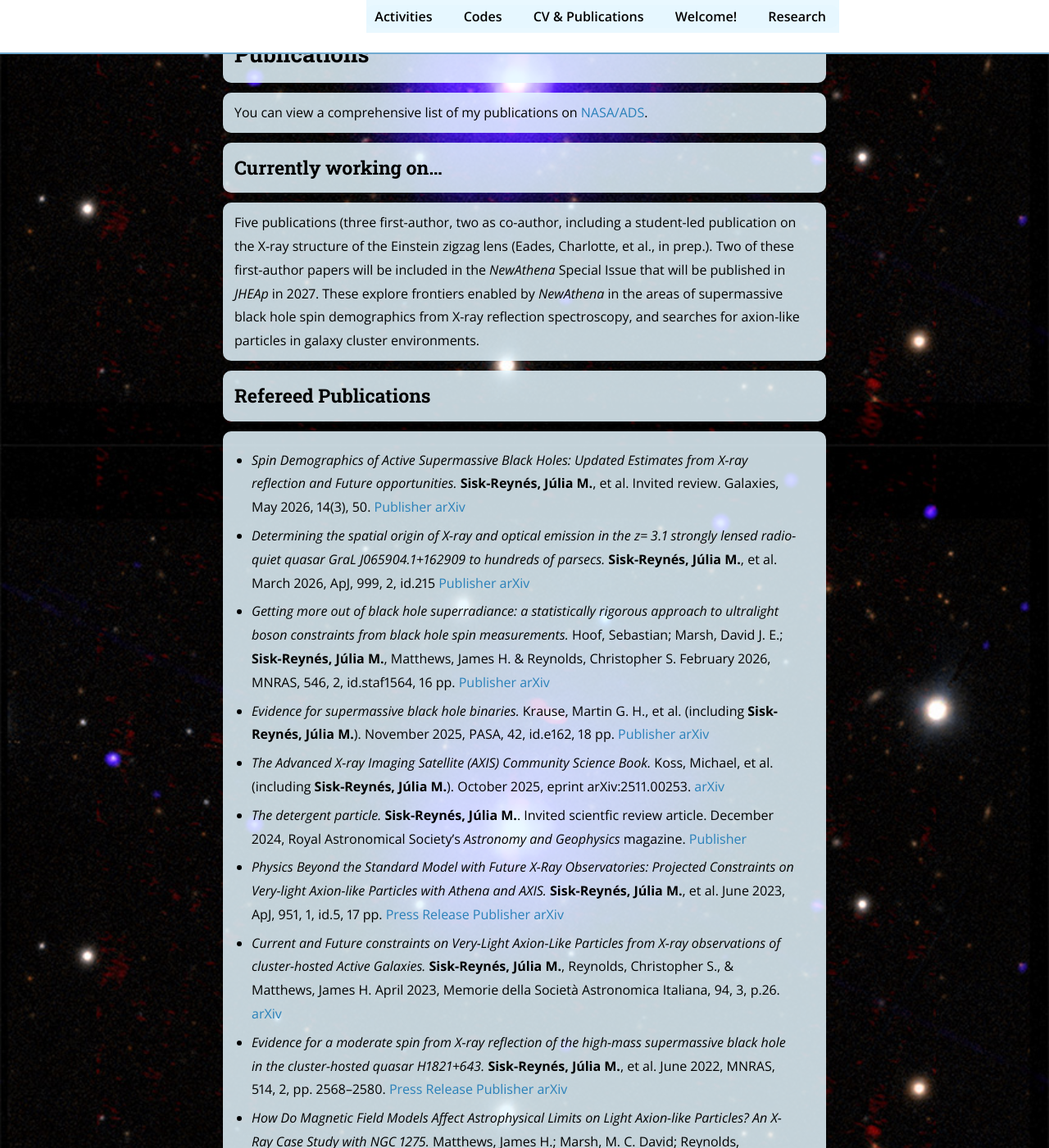
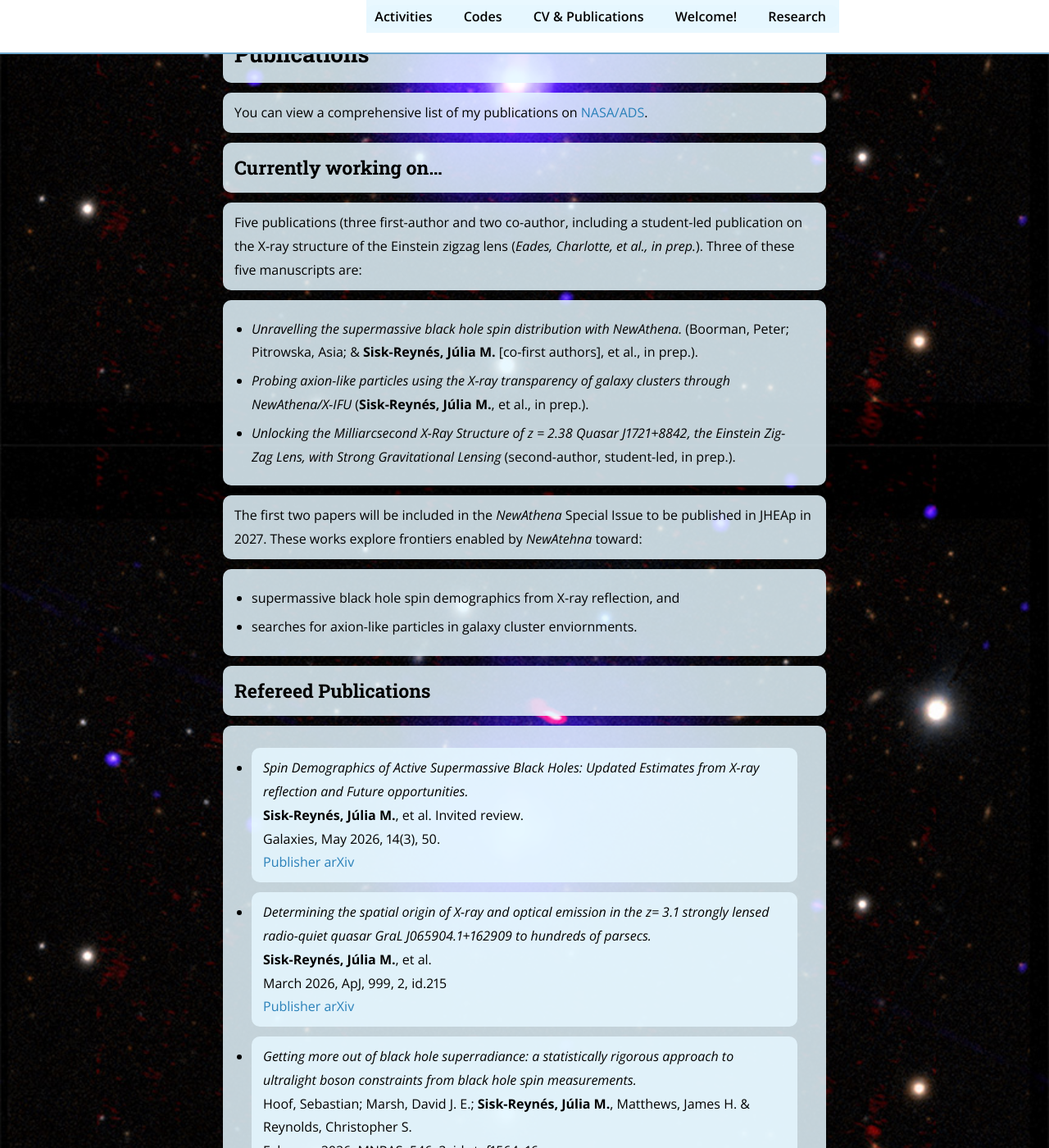
Before and after one commit to jsiskreynes-astro/jsiskreynes-astro.github.io, a Jekyll site: the page built from cv+publications.md, in a window 1280 px wide and 1400 px high, scrolled down 368 px. Shown: the whole window at 82% size. Built offline with Jekyll 4.4.1, drawn with Linux system fonts in a browser that asks for light colours; nearby versions of some CDN libraries; some of the changed text lies outside the part shown.

Commit message:
Update cv+publications.md

```diff
--- a/cv+publications.md
+++ b/cv+publications.md
@@ -16,50 +16,71 @@ You can view a comprehensive list of my publications on [NASA/ADS](https://ui.ad
 
 ### Currently working on...
 
-Five publications (three first-author, two as co-author, including a student-led publication on the X-ray structure of the Einstein zigzag lens (Eades, Charlotte, et al., in prep.). Two of these first-author papers will be included in the _NewAthena_ Special Issue that will be published in _JHEAp_ in 2027. These explore frontiers enabled by _NewAthena_ in the areas of supermassive black hole spin demographics from X-ray reflection spectroscopy, and searches for axion-like particles in galaxy cluster environments.
+Five publications (three first-author and two co-author, including a student-led publication on the X-ray structure of the Einstein zigzag lens (_Eades, Charlotte, et al., in prep._). Three of these five manuscripts are:
+
+- *Unravelling the supermassive black hole spin distribution with NewAthena.* (Boorman, Peter; Pitrowska, Asia; & **Sisk-Reynés, Júlia M.** [co-first authors], et al., in prep.). <br>
+- *Probing axion-like particles using the X-ray transparency of galaxy clusters through NewAthena/X-IFU* (**Sisk-Reynés, Júlia M.**, et al., in prep.). <br>
+- *Unlocking the Milliarcsecond X-Ray Structure of z = 2.38 Quasar J1721+8842, the Einstein Zig-Zag Lens, with Strong Gravitational Lensing* (second-author, student-led, in prep.).  <br>
+
+The first two papers will be included in the _NewAthena_ Special Issue to be published in JHEAp in 2027. These works explore frontiers enabled by _NewAtehna_ toward: <br>
+
+- supermassive black hole spin demographics from X-ray reflection, and  <br>
+- searches for axion-like particles in galaxy cluster enviornments.  <br>
 
 ### Refereed Publications
-- *Spin Demographics of Active Supermassive Black Holes: Updated Estimates from X-ray reflection and Future opportunities.* **Sisk-Reynés, Júlia M.**, et al.
-Invited review.
-Galaxies, May 2026, 14(3), 50.
-[Publisher](https://www.mdpi.com/2075-4434/14/3/50)  [arXiv](https://arxiv.org/abs/2605.13949)
-- *Determining the spatial origin of X-ray and optical emission in the z= 3.1 strongly lensed radio-quiet quasar GraL J065904.1+162909 to hundreds of parsecs.*
+- *Spin Demographics of Active Supermassive Black Holes: Updated Estimates from X-ray reflection and Future opportunities.* <br>
 **Sisk-Reynés, Júlia M.**, et al.
-March 2026, ApJ, 999, 2, id.215
-[Publisher](https://iopscience.iop.org/article/10.3847/1538-4357/ae3f2c)  [arXiv](https://arxiv.org/abs/2605.13949)
-- *Getting more out of black hole superradiance: a statistically rigorous approach to ultralight boson constraints from black hole spin measurements.*
-Hoof, Sebastian; Marsh, David J. E.; **Sisk-Reynés, Júlia M.**, Matthews, James H. & Reynolds, Christopher S.
-February 2026, MNRAS, 546, 2, id.staf1564, 16 pp.
+Invited review. <br>
+Galaxies, May 2026, 14(3), 50. <br>
+[Publisher](https://www.mdpi.com/2075-4434/14/3/50)  [arXiv](https://arxiv.org/abs/2605.13949)  <br>
+
+- *Determining the spatial origin of X-ray and optical emission in the z= 3.1 strongly lensed radio-quiet quasar GraL J065904.1+162909 to hundreds of parsecs.*  <br>
+**Sisk-Reynés, Júlia M.**, et al.  <br>
+March 2026, ApJ, 999, 2, id.215  <br>
+[Publisher](https://iopscience.iop.org/article/10.3847/1538-4357/ae3f2c)  [arXiv](https://arxiv.org/abs/2605.13949)  <br>
+
+- *Getting more out of black hole superradiance: a statistically rigorous approach to ultralight boson constraints from black hole spin measurements.*<br>
+Hoof, Sebastian; Marsh, David J. E.; **Sisk-Reynés, Júlia M.**, Matthews, James H. & Reynolds, Christopher S.  <br>
+February 2026, MNRAS, 546, 2, id.staf1564, 16 pp.  <br>
 [Publisher](https://academic.oup.com/mnras/article/546/2/staf1564/8258944?login=false)  [arXiv](https://arxiv.org/abs/2406.10337)
-- *Evidence for supermassive black hole binaries.*
-Krause, Martin G. H., et al. (including **Sisk-Reynés, Júlia M.**).
-November 2025, PASA, 42, id.e162, 18 pp.
-[Publisher](https://www.cambridge.org/core/journals/publications-of-the-astronomical-society-of-australia/article/evidence-for-supermassive-black-hole-binaries/6A4690BF6A39C8DE7D735A700B0C63C8)  [arXiv](https://arxiv.org/abs/2510.07534)
-- *The Advanced X-ray Imaging Satellite (AXIS) Community Science Book.*
-Koss, Michael, et al. (including **Sisk-Reynés, Júlia M.**).
-October 2025, eprint arXiv:2511.00253.
+
+- *Evidence for supermassive black hole binaries.*  <br>
+Krause, Martin G. H., et al. (including **Sisk-Reynés, Júlia M.**).  <br>
+November 2025, PASA, 42, id.e162, 18 pp.  <br>
+[Publisher](https://www.cambridge.org/core/journals/publications-of-the-astronomical-society-of-australia/article/evidence-for-supermassive-black-hole-binaries/6A4690BF6A39C8DE7D735A700B0C63C8)  [arXiv](https://arxiv.org/abs/2510.07534) <br>
+
+- *The Advanced X-ray Imaging Satellite (AXIS) Community Science Book.*  <br>
+Koss, Michael, et al. (including **Sisk-Reynés, Júlia M.**).  <br>
+October 2025, eprint arXiv:2511.00253.  <br>
 [arXiv](https://arxiv.org/abs/2511.00253)
-- *The detergent particle.*
-**Sisk-Reynés, Júlia M.**.
-Invited scientfic review article.
-December 2024, Royal Astronomical Society's *Astronomy and Geophysics* magazine.
-[Publisher](https://academic.oup.com/astrogeo/article-abstract/65/6/6.30/7913889?redirectedFrom=fulltext&login=false)
-- *Physics Beyond the Standard Model with Future X-Ray Observatories: Projected Constraints on Very-light Axion-like Particles with Athena and AXIS.*
-**Sisk-Reynés, Júlia M.**, et al.
-June 2023, ApJ, 951, 1, id.5, 17 pp.
-[Press Release](https://www.the-athena-x-ray-observatory.eu/en/node/796)  [Publisher](https://iopscience.iop.org/article/10.3847/1538-4357/acd116)  [arXiv](https://arxiv.org/abs/2211.05136)
-- *Current and Future constraints on Very-Light Axion-Like Particles from X-ray observations of cluster-hosted Active Galaxies.*
-**Sisk-Reynés, Júlia M.**, Reynolds, Christopher S., & Matthews, James H.
-April 2023, Memorie della Società Astronomica Italiana, 94, 3, p.26.
-[arXiv](https://arxiv.org/abs/2304.08513)
-- *Evidence for a moderate spin from X-ray reflection of the high-mass supermassive black hole in the cluster-hosted quasar H1821+643.*
-**Sisk-Reynés, Júlia M.**, et al.
-June 2022, MNRAS, 514, 2, pp. 2568–2580.
-[Press Release](https://chandra.harvard.edu/press/22_releases/press_063022.html)  [Publisher](https://academic.oup.com/mnras/article/514/2/2568/6612076?login=false)  [arXiv](https://arxiv.org/abs/2205.12974)
-- *How Do Magnetic Field Models Affect Astrophysical Limits on Light Axion-like Particles? An X-Ray Case Study with NGC 1275.* Matthews, James H.; Marsh, M. C. David; Reynolds, Christopher S., **Sisk-Reynés, Júlia M.** & Rodman, Payton E.
-May 2022, ApJ, 930, 1, id.90, 17 pp.
-[Publisher](https://iopscience.iop.org/article/10.3847/1538-4357/ac5625)  [arXiv](https://arxiv.org/abs/2202.08875)
-- *New constraints on light axion-like particles using Chandra transmission grating spectroscopy of the powerful cluster-hosted quasar H1821+643.*
- **Sisk-Reynés, Júlia M.**, et al.
-February 2022, MNRAS, 510, 1, pp.1264-1277.
-[Publisher](https://academic.oup.com/mnras/article/510/1/1264/6448485?login=false)  [arXiv](https://arxiv.org/abs/2109.03261)
+
+- *The detergent particle.*  <br>
+**Sisk-Reynés, Júlia M.**.  <br>
+Invited scientfic review article.  <br>
+December 2024, Royal Astronomical Society's *Astronomy and Geophysics* magazine.  <br>
+[Publisher](https://academic.oup.com/astrogeo/article-abstract/65/6/6.30/7913889?redirectedFrom=fulltext&login=false)  <br>
+
+- *Physics Beyond the Standard Model with Future X-Ray Observatories: Projected Constraints on Very-light Axion-like Particles with Athena and AXIS.* <br>
+**Sisk-Reynés, Júlia M.**, et al.  <br>
+June 2023, ApJ, 951, 1, id.5, 17 pp.  <br>
+[Press Release](https://www.the-athena-x-ray-observatory.eu/en/node/796)  [Publisher](https://iopscience.iop.org/article/10.3847/1538-4357/acd116)  [arXiv](https://arxiv.org/abs/2211.05136)  <br>
+
+- *Current and Future constraints on Very-Light Axion-Like Particles from X-ray observations of cluster-hosted Active Galaxies.*  <br>
+**Sisk-Reynés, Júlia M.**, Reynolds, Christopher S., & Matthews, James H.  <br>
+April 2023, Memorie della Società Astronomica Italiana, 94, 3, p.26.  <br>
+[arXiv](https://arxiv.org/abs/2304.08513)  <br>
+
+- *Evidence for a moderate spin from X-ray reflection of the high-mass supermassive black hole in the cluster-hosted quasar H1821+643.*  <br>
+**Sisk-Reynés, Júlia M.**, et al. <br>
+June 2022, MNRAS, 514, 2, pp. 2568–2580. <br>
+[Press Release](https://chandra.harvard.edu/press/22_releases/press_063022.html)  [Publisher](https://academic.oup.com/mnras/article/514/2/2568/6612076?login=false)  [arXiv](https://arxiv.org/abs/2205.12974)  <br>
+
+- *How Do Magnetic Field Models Affect Astrophysical Limits on Light Axion-like Particles? An X-Ray Case Study with NGC 1275.*  <br>
+Matthews, James H.; Marsh, M. C. David; Reynolds, Christopher S., **Sisk-Reynés, Júlia M.** & Rodman, Payton E.  <br>
+May 2022, ApJ, 930, 1, id.90, 17 pp.  <br>
+[Publisher](https://iopscience.iop.org/article/10.3847/1538-4357/ac5625)  [arXiv](https://arxiv.org/abs/2202.08875)  <br>
+
+- *New constraints on light axion-like particles using Chandra transmission grating spectroscopy of the powerful cluster-hosted quasar H1821+643.* <br>
+ **Sisk-Reynés, Júlia M.**, et al. <br>
+February 2022, MNRAS, 510, 1, pp.1264-1277. <br>
+[Publisher](https://academic.oup.com/mnras/article/510/1/1264/6448485?login=false)  [arXiv](https://arxiv.org/abs/2109.03261) <br>
```
